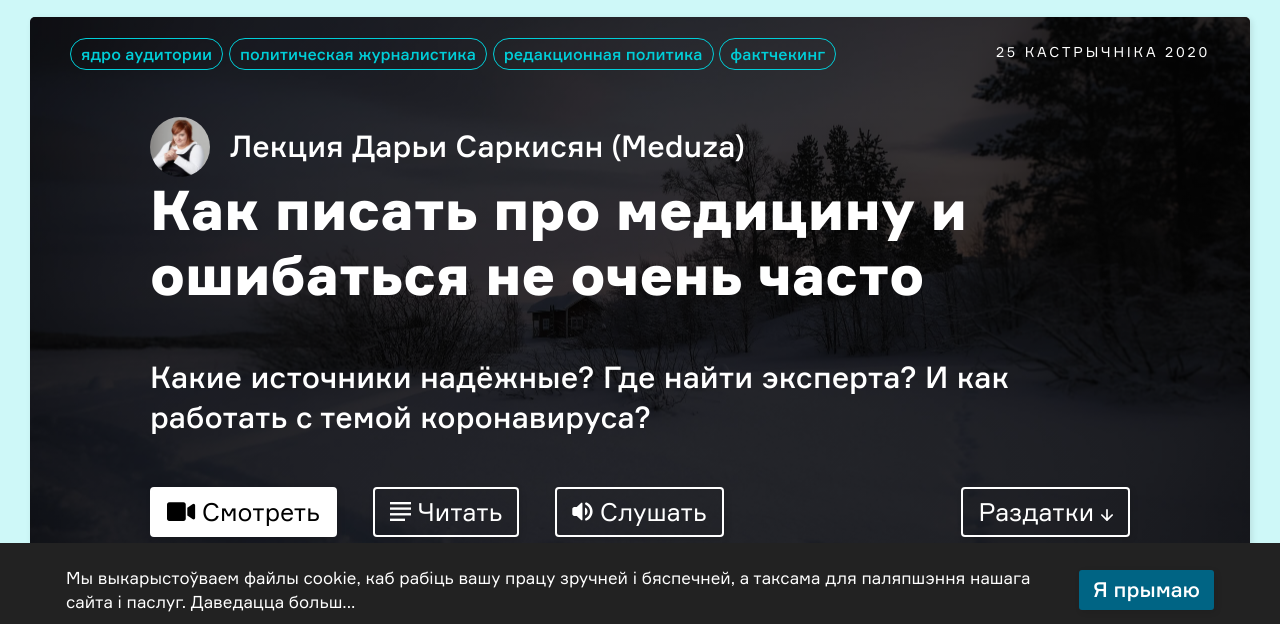
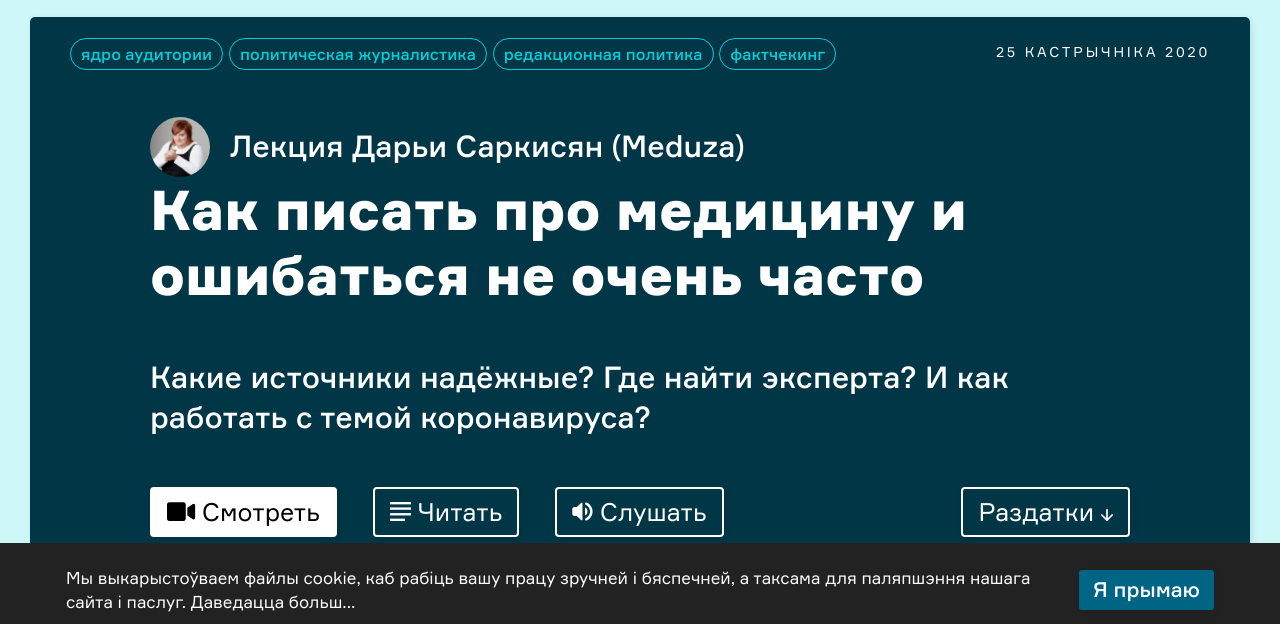
Before and after one commit to stikler51/salt, a plain HTML site: page lecture.html in a window 1280 px wide. Shown: the part 163-787 px from the top of the page. Drawn offline with Linux system fonts and the light colour scheme.

Commit message:
change lectures header bg

```diff
--- a/styles/components/post.scss
+++ b/styles/components/post.scss
@@ -911,7 +911,8 @@
     .article-header {
       padding: 20px 0 50px 0;
       max-width: 100%;
-      background: linear-gradient(0deg, rgba(0, 0, 0, 0.75), rgba(0, 0, 0, 0.75)), url("../src/post-header-bg.jpg");
+      //background: linear-gradient(0deg, rgba(0, 0, 0, 0.75), rgba(0, 0, 0, 0.75)), url("../src/post-header-bg.jpg");
+      background: #013647;
       background-repeat: no-repeat;
       background-position: center;
       background-size: cover;
```
Also changed, not shown: styles/styles.css, 1 other file.
